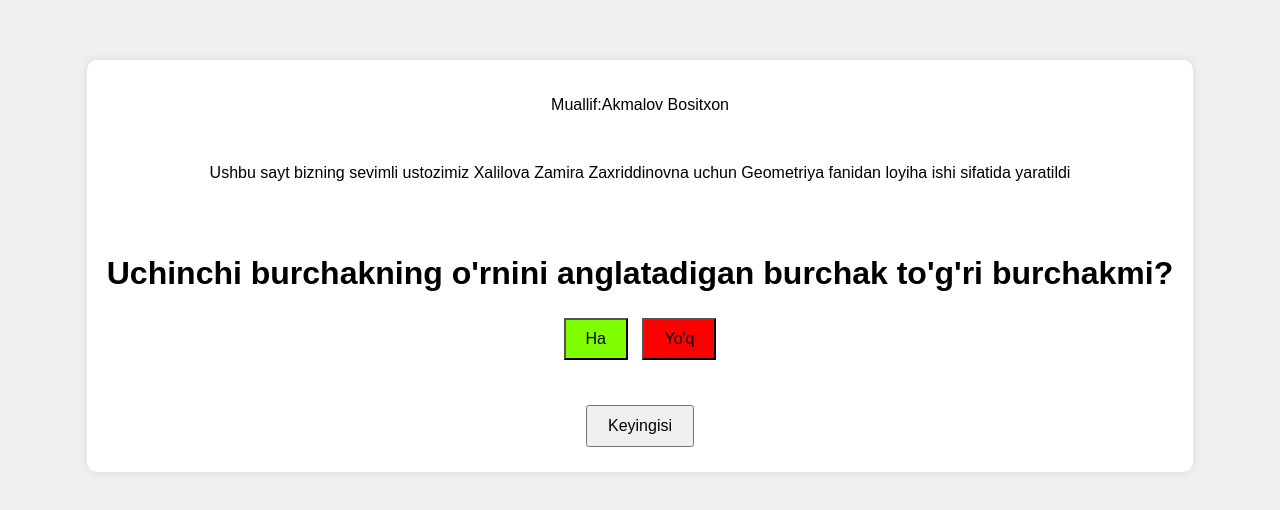
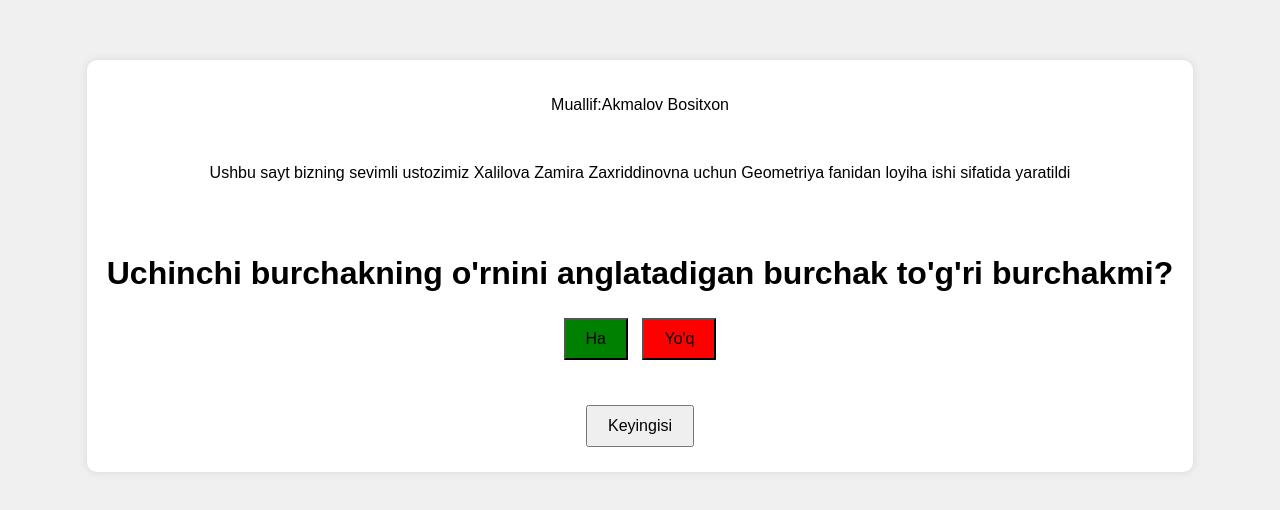
Before and after one commit to Bositkhann/My_geometry_project, a plain HTML site: page index.html in a window 1280 px wide. Shown: the part 134-644 px from the top of the page. Drawn offline with Linux system fonts and the light colour scheme.

Commit message:
Update styles.css

```diff
--- a/styles.css
+++ b/styles.css
@@ -40,7 +40,7 @@ button#next {
     cursor: pointer;
 }
 .yes{
-    background-color: chartreuse;
+    background-color: green;
 }
 .no{
     background-color: red;
```
